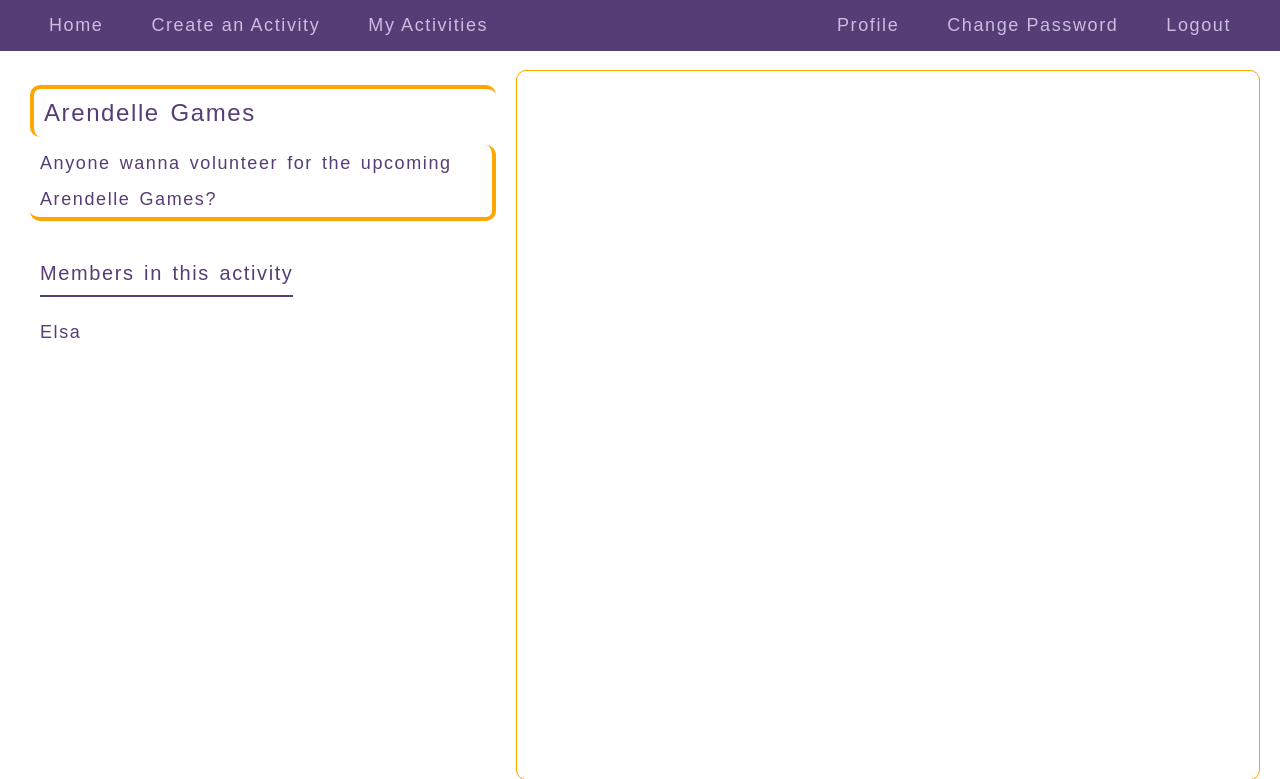
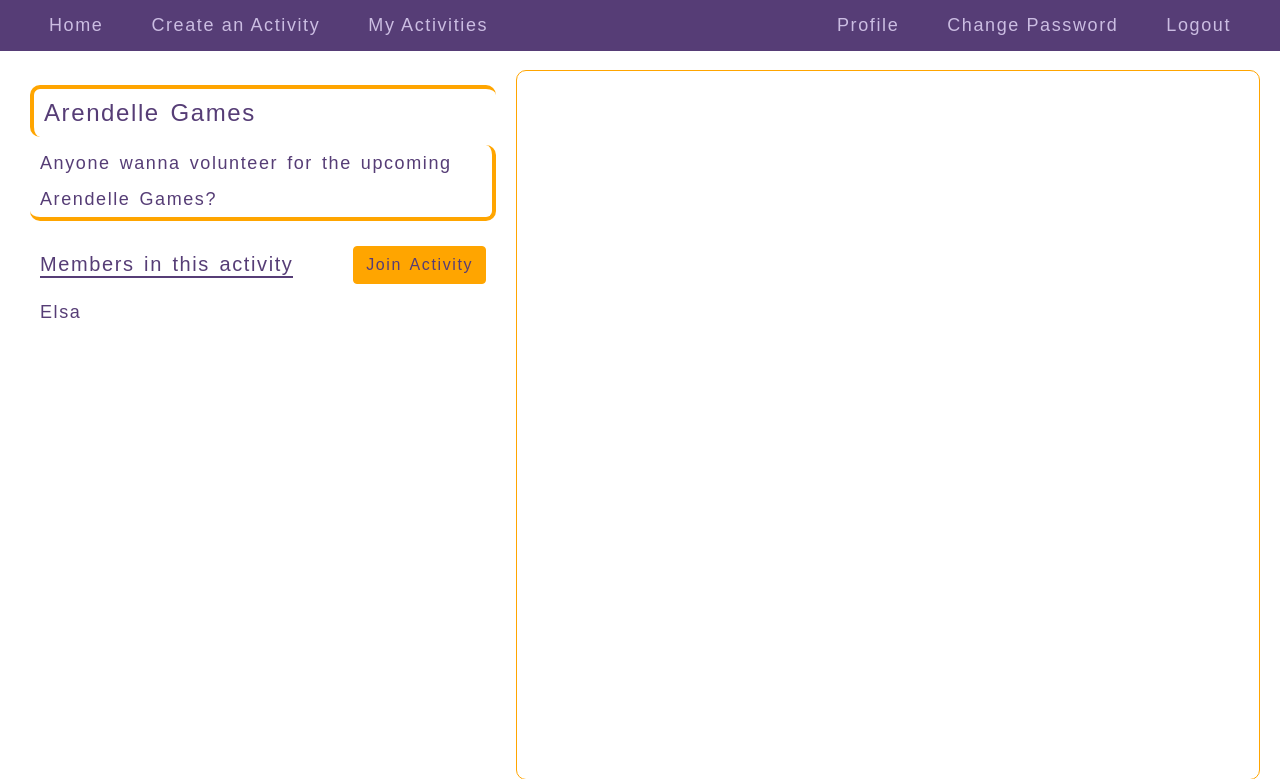
Before and after one commit to J-Varun-P/Campus-Connect, a Django app: page /activities/6 in a window 1280 px wide. Shown: the top 779 px of the page. Run offline with Django 3.2, Linux system fonts and the light colour scheme; a user stored in the database is signed in; data comes from the database, SQL or seed files in the repository; both versions use the stored data as it was after the commit; some libraries are stand-ins or nearby versions.

Commit message:
add users to activities

```diff
--- a/meet/admin.py
+++ b/meet/admin.py
@@ -1,6 +1,7 @@
 from django.contrib import admin
-from .models import Profile, Activity
+from .models import Profile, Activity, Joining
 
 # Register your models here.
 admin.site.register(Profile)
 admin.site.register(Activity)
+admin.site.register(Joining)
--- a/meet/models.py
+++ b/meet/models.py
@@ -19,3 +19,10 @@ class Activity(models.Model):
 
     def __str__(self):
         return f"{self.title} by {self.user.username} at {self.time}"
+
+class Joining(models.Model):
+    user = models.ForeignKey(User, on_delete=models.CASCADE, related_name="joined_activities")
+    activity = models.ForeignKey(Activity, on_delete=models.CASCADE, related_name="user_activities")
+
+    def __str__(self):
+        return f"{self.user.username} joined {self.activity.title}"
--- a/meet/static/meet/styles.css
+++ b/meet/static/meet/styles.css
@@ -47,6 +47,10 @@ html, body{
   font-size: 18px;
 }
 
+.left_half p{
+  margin: 0;
+}
+
 .left_half h4, .left_half > p{
   padding-left: 10px;
   border-left: 4px solid orange;
@@ -63,12 +67,10 @@ html, body{
 
 .left_half_members{
   padding: 10px;
-  line-height: 3;
 }
 
 .left_half_members h5{
-  display: inline-block;
-  padding-bottom: 10px;
+  margin: 0;
   border-bottom: 2px solid #563d76;
 }
 
@@ -384,3 +386,14 @@ form{
 .text_decoration_none{
   text-decoration: none;
 }
+
+.fc_activity{
+  display: flex;
+  flex-flow: row wrap;
+  align-items: center;
+  margin: 15px 0;
+}
+
+.fc_activity_button{
+  margin-left: auto;
+}
--- a/meet/templates/meet/activity.html
+++ b/meet/templates/meet/activity.html
@@ -5,8 +5,18 @@
     <h4>{{ activity.title }}</h4>
     <p>{{ activity.description }}</p>
     <div class="left_half_members">
-      <h5>Members in this activity</h5>
+      <div class="fc_activity">
+        <h5>Members in this activity</h5>
+        <div class="fc_activity_button">
+          {% if request.user != activity.user %}
+            <a href="{% url 'join_activity' activity.id %}" class="btn btn-outline common_button">Join Activity</a>
+          {% endif %}
+        </div>
+      </div>
       <p>{{ activity.user.username }}</p>
+      {% for user in users %}
+        <p>{{ user.user.username }}</p>
+      {% endfor %}
     </div>
   </div>
   <div class="right_half">
--- a/meet/templates/meet/myactivities.html
+++ b/meet/templates/meet/myactivities.html
@@ -8,7 +8,7 @@
     {% for activity in activities %}
       <div class="indexpage_activity" data-id={{ activity.id }}>
         <div class="fontawesome_icons">
-          <i class="far fa-edit fontawesome_edit fontawesome_common"></i>
+          <a href="{% url 'edit_activity' activity.id %}"><i class="far fa-edit fontawesome_edit fontawesome_common"></i></a>
           <i class="far fa-trash-alt fontawesome_delete fontawesome_common"></i>
         </div>
         <div>
--- a/meet/urls.py
+++ b/meet/urls.py
@@ -14,6 +14,7 @@ urlpatterns = [
     path("edit-activity/<int:id>", views.editactivity, name="edit_activity"),
     path("index/delete-activity/<int:id>", views.deleteactivity, name="delete_activity"),
     path("my-activities/", views.myactivities, name="my_activities"),
+    path("join-activity/<int:id>", views.joinactivity, name="join_activity"),
     path("activities/<int:id>", views.displayactivity, name="display_activity"),
     path("password_change_done/", views.PasswordChangeDone, name="password_change_done"),
     path('password-change/', auth_views.PasswordChangeView.as_view(template_name="meet/password_change.html"), name="password_change"),
--- a/meet/views.py
+++ b/meet/views.py
@@ -9,7 +9,7 @@ from django.contrib.auth.models import User
 from django.contrib.auth.forms import UserCreationForm
 from django.contrib.auth.decorators import login_required
 from django.contrib.auth import authenticate, login, logout
-from .models import Profile, Activity
+from .models import Profile, Activity, Joining
 from django.core.paginator import Paginator
 
 class UserRegisterForm(UserCreationForm):
@@ -182,8 +182,9 @@ def deleteactivity(request, id):
 @login_required(login_url='/')
 def displayactivity(request, id):
     activity = Activity.objects.get(pk=id)
+    users = Joining.objects.filter(activity=activity).all()
     return render(request, "meet/activity.html", {
-    "activity": activity
+    "activity": activity, "users": users
     })
 
 @login_required(login_url='/')
@@ -202,3 +203,16 @@ def editactivity(request, id):
         })
     else:
         return redirect("index")
+
+
+@login_required(login_url='/')
+def joinactivity(request, id):
+    obj = Activity.objects.get(pk=id)
+    print(obj)
+    activity_join = Joining(user=request.user, activity=obj)
+    print(activity_join)
+    print(activity_join.user)
+    print(activity_join.activity)
+    activity_join.save()
+    #activity_join.save()
+    return redirect("display_activity", id=id)
```
Also changed, not shown: db.sqlite3, meet/migrations/0005_joining.py (added), meet/migrations/0006_auto_20210429_0043.py (added).
